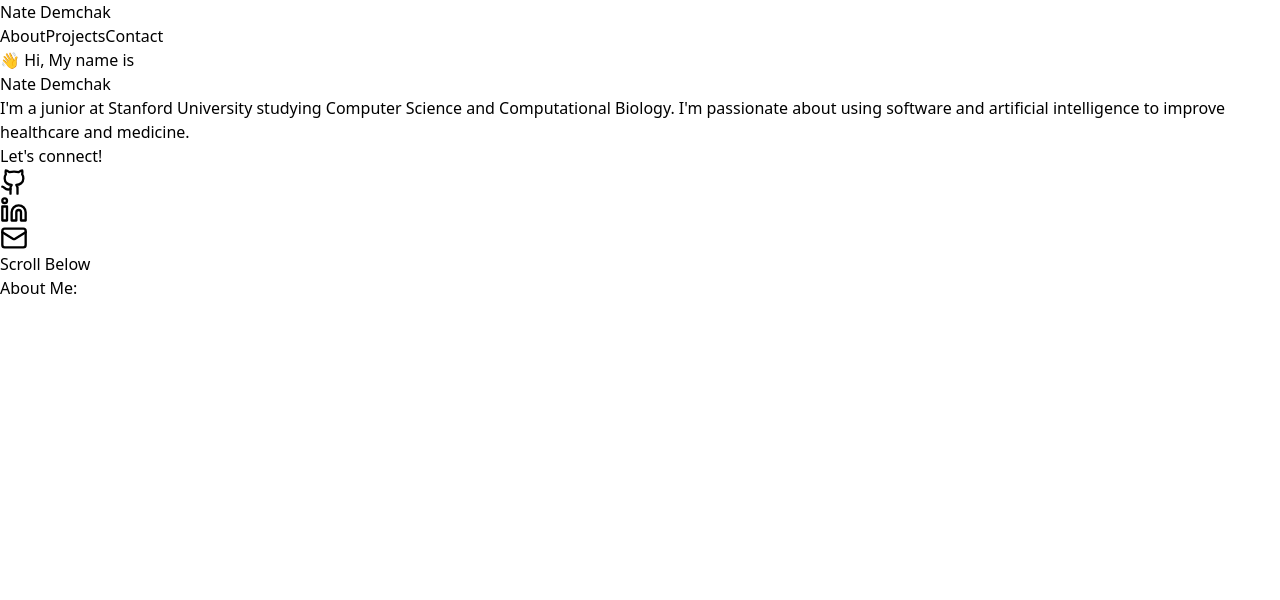
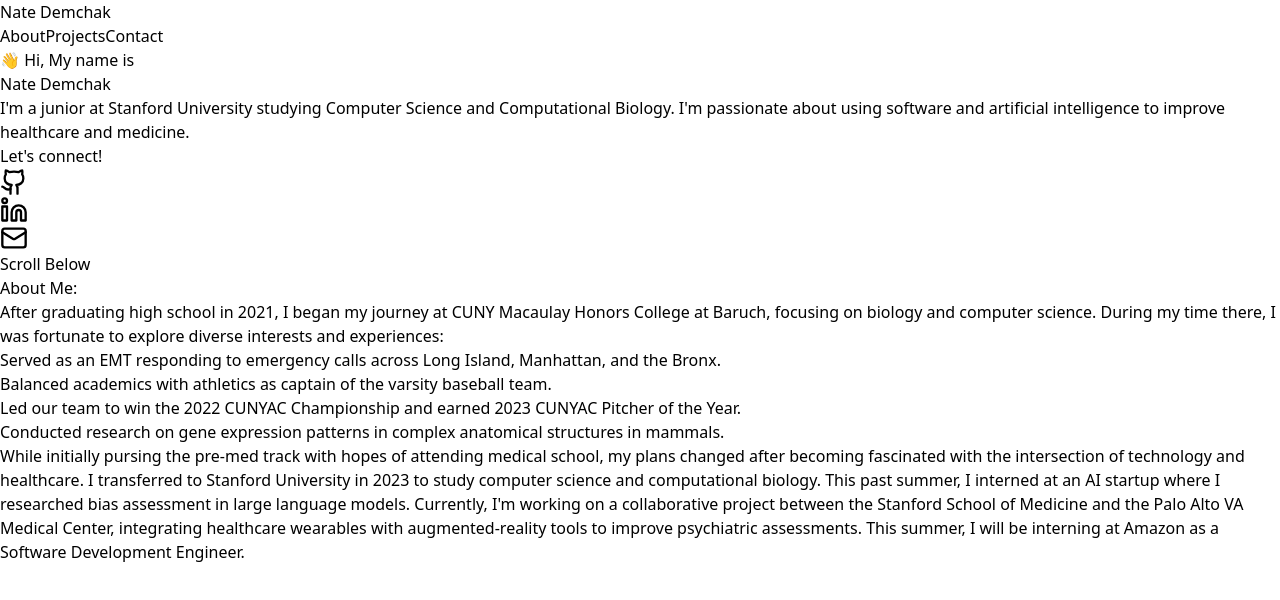
Before and after one commit to nate-dem/personal-portfolio, a React (Vite) app: page / in a window 1280 px wide. Shown: the top 600 px of the page. Built offline with nearby package versions, Linux system fonts and the light colour scheme.

Commit message:
Added about me page and wrote initial section

```diff
--- a/src/App.jsx
+++ b/src/App.jsx
@@ -68,13 +68,22 @@
         <div className='grid grid-rows-[20fr,80fr] grid-cols-[60fr,40fr] h-full'>
           <div></div>
           <div></div>
-          <div className='flex items-start justify-center'>
-            <div className='flex flex-col items-start justify-center space-y-10'>
-              <h1 className='text-white text-3xl font-mono'>
+          <div className='flex items-start justify-center px-12'>
+            <div className='flex flex-col items-start justify-center space-y-10 text-gray-300'>
+              <h1 className='text-3xl font-mono'>
                 About Me:
               </h1>
-              <p className='text-gray-300 text-xl'>
-
+              <p className='text-xl'>
+                After graduating high school in 2021, I began my journey at CUNY Macaulay Honors College at Baruch, focusing on biology and computer science. During my time there, I was fortunate to explore diverse interests and experiences:
+              </p>
+              <ul className="list-disc list-inside space-y-2">
+                <li className="text-lg">Served as an EMT responding to emergency calls across Long Island, Manhattan, and the Bronx.</li>
+                <li className="text-lg">Balanced academics with athletics as captain of the varsity baseball team.</li>
+                <li className='text-lg'>Led our team to win the 2022 CUNYAC Championship and earned 2023 CUNYAC Pitcher of the Year.</li>
+                <li className="text-lg">Conducted research on gene expression patterns in complex anatomical structures in mammals.</li>
+              </ul>
+              <p className='text-xl'>
+                While initially pursing the pre-med track with hopes of attending medical school, my plans changed after becoming fascinated with the intersection of technology and healthcare. I transferred to Stanford University in 2023 to study computer science and computational biology. This past summer, I interned at an AI startup where I researched bias assessment in large language models. Currently, I'm working on a collaborative project between the Stanford School of Medicine and the Palo Alto VA Medical Center, integrating healthcare wearables with augmented-reality tools to improve psychiatric assessments. This summer, I will be interning at Amazon as a Software Development Engineer.
               </p>
             </div>
           </div>
```
